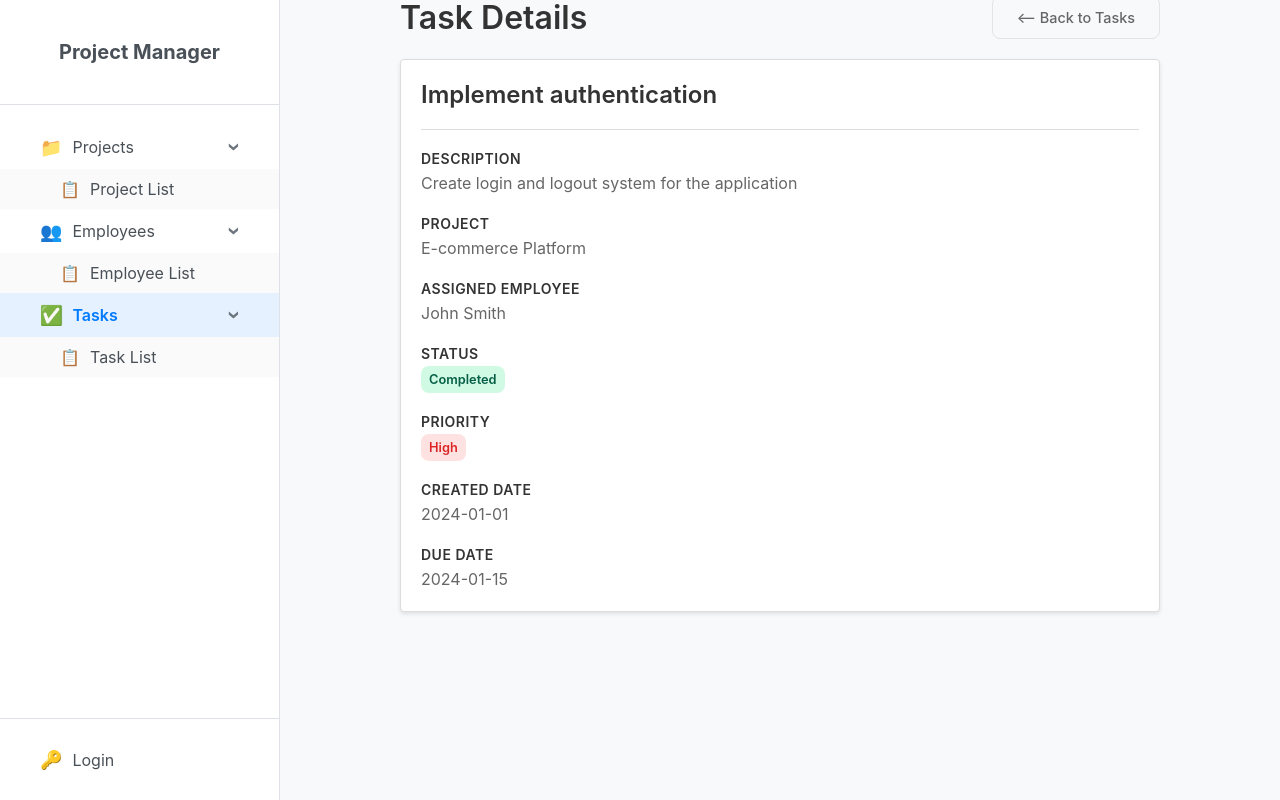
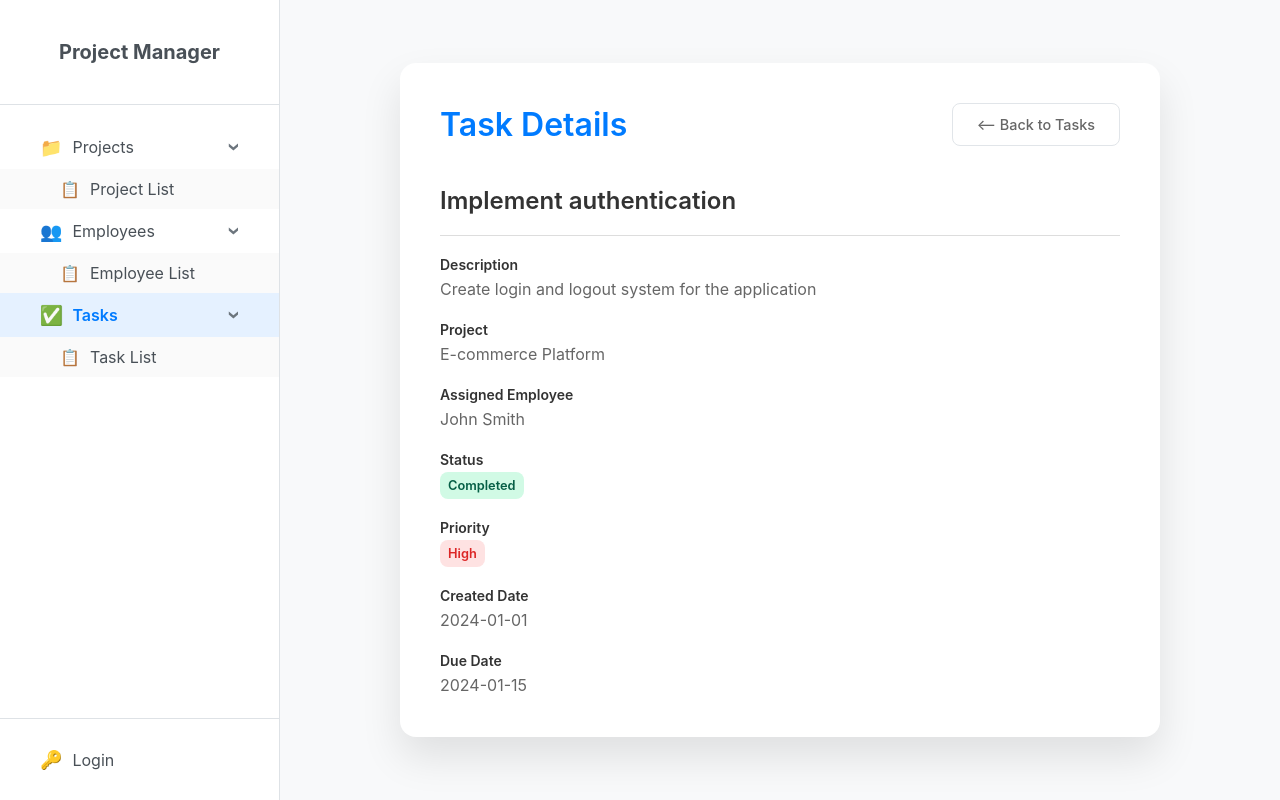
Before and after one commit to AndresLabat/Project-manager, an Angular app: page /tasks/1 in a window 1280 px wide. Built offline with nearby package versions, Linux system fonts and the light colour scheme.

Commit message:
style: update employee, project, and task detail components for improved layout and design consistency

```diff
--- a/src/app/employees/employee-detail/employee-detail.component.html
+++ b/src/app/employees/employee-detail/employee-detail.component.html
@@ -1,11 +1,10 @@
 <div class="employee-detail-container">
-  <div class="header-section">
-    <h2>Employee Details</h2>
-    <app-back-button [route]="'/employees'" [label]="'Back to Employees'"></app-back-button>
-  </div>
-
   @if (employee) {
     <div class="employee-detail-card">
+      <div class="header-section">
+        <h2>Employee Details</h2>
+        <app-back-button [route]="'/employees'" [label]="'Back to Employees'"></app-back-button>
+      </div>
       <div class="employee-header">
         <div class="employee-title-section">
           <h3 class="employee-name">{{ employee.fullName }}</h3>
@@ -62,9 +61,11 @@
       </div>
     </div>
   } @else {
-    <div class="error-state">
-      <h3 class="error-title">Employee not found</h3>
-      <p class="error-message">The employee you're looking for doesn't exist or has been deleted.</p>
+    <div class="employee-detail-card">
+      <div class="error-state">
+        <h3 class="error-title">Employee not found</h3>
+        <p class="error-message">The employee you're looking for doesn't exist or has been deleted.</p>
+      </div>
     </div>
   }
 </div>
--- a/src/app/employees/employee-detail/employee-detail.component.scss
+++ b/src/app/employees/employee-detail/employee-detail.component.scss
@@ -4,36 +4,32 @@
   max-width: 800px;
   margin: 0 auto;
   padding: $spacing-lg;
-  height: calc(100vh - 12rem);
+  min-height: 100vh;
   display: flex;
   flex-direction: column;
   justify-content: center;
   box-sizing: border-box;
 }
 
+.employee-detail-card {
+  background: white;
+  border-radius: 16px;
+  padding: 2.5rem;
+  box-shadow: 0 20px 40px rgba(0, 0, 0, 0.1);
+}
+
 .header-section {
   display: flex;
   justify-content: space-between;
   align-items: center;
-  margin-bottom: $spacing-lg;
-  position: relative;
-}
+  margin-bottom: 2.5rem;
 
-h2 {
-  color: $text-color;
-  margin: 0;
-  font-size: 2rem;
-  font-weight: 600;
-  text-align: left;
-  flex: 1;
-}
-
-.employee-detail-card {
-  background: white;
-  border: 1px solid $border-color;
-  border-radius: $border-radius;
-  padding: $spacing-lg;
-  box-shadow: 0 2px 4px rgba(0, 0, 0, 0.1);
+  h2 {
+    color: $primary-color;
+    font-size: 2rem;
+    font-weight: 600;
+    margin: 0;
+  }
 }
 
 .employee-header {
--- a/src/app/projects/project-detail/project-detail.component.html
+++ b/src/app/projects/project-detail/project-detail.component.html
@@ -1,11 +1,10 @@
 <div class="project-detail-container">
-  <div class="header-section">
-    <h2>Project Details</h2>
-    <app-back-button [route]="'/projects'" [label]="'Back to Projects'"></app-back-button>
-  </div>
-
   @if (project) {
     <div class="project-detail-card">
+      <div class="header-section">
+        <h2>Project Details</h2>
+        <app-back-button [route]="'/projects'" [label]="'Back to Projects'"></app-back-button>
+      </div>
       <div class="project-header">
         <h3 class="project-title">{{ project.name }}</h3>
         @if (authService.isAuthenticated()) {
@@ -66,9 +65,11 @@
       </div>
     </div>
   } @else {
-    <div class="error-state">
-      <h3 class="error-title">Project not found</h3>
-      <p class="error-message">The project you're looking for doesn't exist or has been deleted.</p>
+    <div class="project-detail-card">
+      <div class="error-state">
+        <h3 class="error-title">Project not found</h3>
+        <p class="error-message">The project you're looking for doesn't exist or has been deleted.</p>
+      </div>
     </div>
   }
 </div>
--- a/src/app/projects/project-detail/project-detail.component.scss
+++ b/src/app/projects/project-detail/project-detail.component.scss
@@ -4,36 +4,32 @@
   max-width: 800px;
   margin: 0 auto;
   padding: $spacing-lg;
-  height: calc(100vh - 14rem);
+  min-height: 100vh;
   display: flex;
   flex-direction: column;
   justify-content: center;
   box-sizing: border-box;
 }
 
+.project-detail-card {
+  background: white;
+  border-radius: 16px;
+  padding: 2.5rem;
+  box-shadow: 0 20px 40px rgba(0, 0, 0, 0.1);
+}
+
 .header-section {
   display: flex;
+  justify-content: space-between;
   align-items: center;
-  justify-content: space-between;
-  margin-bottom: $spacing-lg;
-  position: relative;
-}
+  margin-bottom: 2.5rem;
 
-h2 {
-  color: $text-color;
-  margin: 0;
-  font-size: 2rem;
-  font-weight: 600;
-  text-align: left;
-  flex: 1;
-}
-
-.project-detail-card {
-  background: white;
-  border: 1px solid $border-color;
-  border-radius: $border-radius;
-  padding: $spacing-lg;
-  box-shadow: 0 2px 4px rgba(0, 0, 0, 0.1);
+  h2 {
+    color: $primary-color;
+    font-size: 2rem;
+    font-weight: 600;
+    margin: 0;
+  }
 }
 
 .project-header {
--- a/src/app/tasks/task-detail/task-detail.component.html
+++ b/src/app/tasks/task-detail/task-detail.component.html
@@ -1,11 +1,10 @@
 <div class="task-detail-container">
-  <div class="header-section">
-    <h2>Task Details</h2>
-    <app-back-button [route]="'/tasks'" [label]="'Back to Tasks'"></app-back-button>
-  </div>
-
   @if (task()) {
     <div class="task-detail-card">
+      <div class="header-section">
+        <h2>Task Details</h2>
+        <app-back-button [route]="'/tasks'" [label]="'Back to Tasks'"></app-back-button>
+      </div>
       <div class="task-header">
         <div class="task-title-section">
           <h3 class="task-name">{{ task()?.title }}</h3>
@@ -62,9 +61,11 @@
       </div>
     </div>
   } @else {
-    <div class="error-state">
-      <h3 class="error-title">Task not found</h3>
-      <p class="error-message">The task you're looking for doesn't exist or has been deleted.</p>
+    <div class="task-detail-card">
+      <div class="error-state">
+        <h3 class="error-title">Task not found</h3>
+        <p class="error-message">The task you're looking for doesn't exist or has been deleted.</p>
+      </div>
     </div>
   }
 </div>
--- a/src/app/tasks/task-detail/task-detail.component.scss
+++ b/src/app/tasks/task-detail/task-detail.component.scss
@@ -4,33 +4,32 @@
   max-width: 800px;
   margin: 0 auto;
   padding: $spacing-lg;
-  height: calc(100vh - 12rem);
+  min-height: 100vh;
   display: flex;
   flex-direction: column;
   justify-content: center;
   box-sizing: border-box;
 }
 
+.task-detail-card {
+  background: white;
+  border-radius: 16px;
+  padding: 2.5rem;
+  box-shadow: 0 20px 40px rgba(0, 0, 0, 0.1);
+}
+
 .header-section {
   display: flex;
   justify-content: space-between;
   align-items: center;
-  margin-bottom: $spacing-lg;
+  margin-bottom: 2.5rem;
 
   h2 {
-    color: $text-color;
-    margin: 0;
+    color: $primary-color;
     font-size: 2rem;
     font-weight: 600;
+    margin: 0;
   }
-}
-
-.task-detail-card {
-  background: white;
-  border: 1px solid $border-color;
-  border-radius: $border-radius;
-  padding: $spacing-lg;
-  box-shadow: $shadow-md;
 }
 
 .task-header {
@@ -136,8 +135,6 @@
   font-weight: 600;
   color: $text-color;
   font-size: 0.875rem;
-  text-transform: uppercase;
-  letter-spacing: 0.5px;
 }
 
 .detail-value {
```
